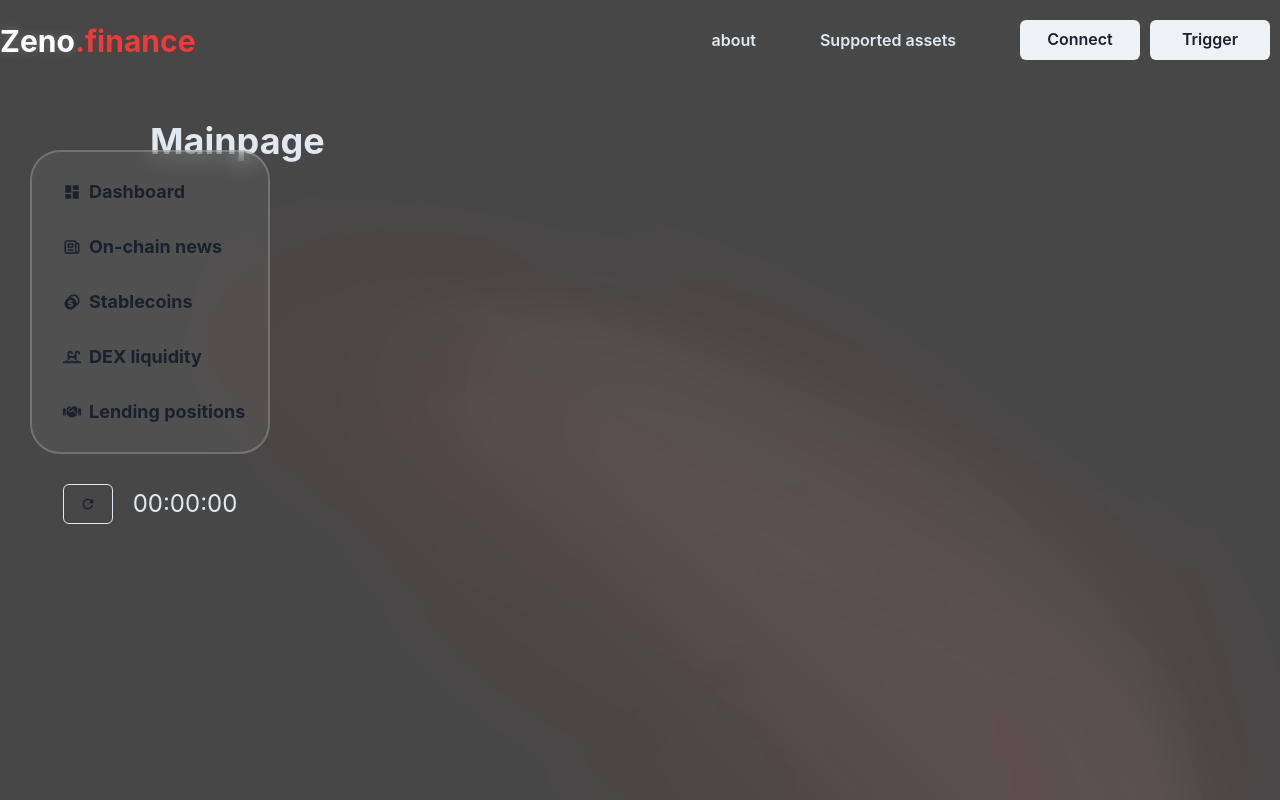
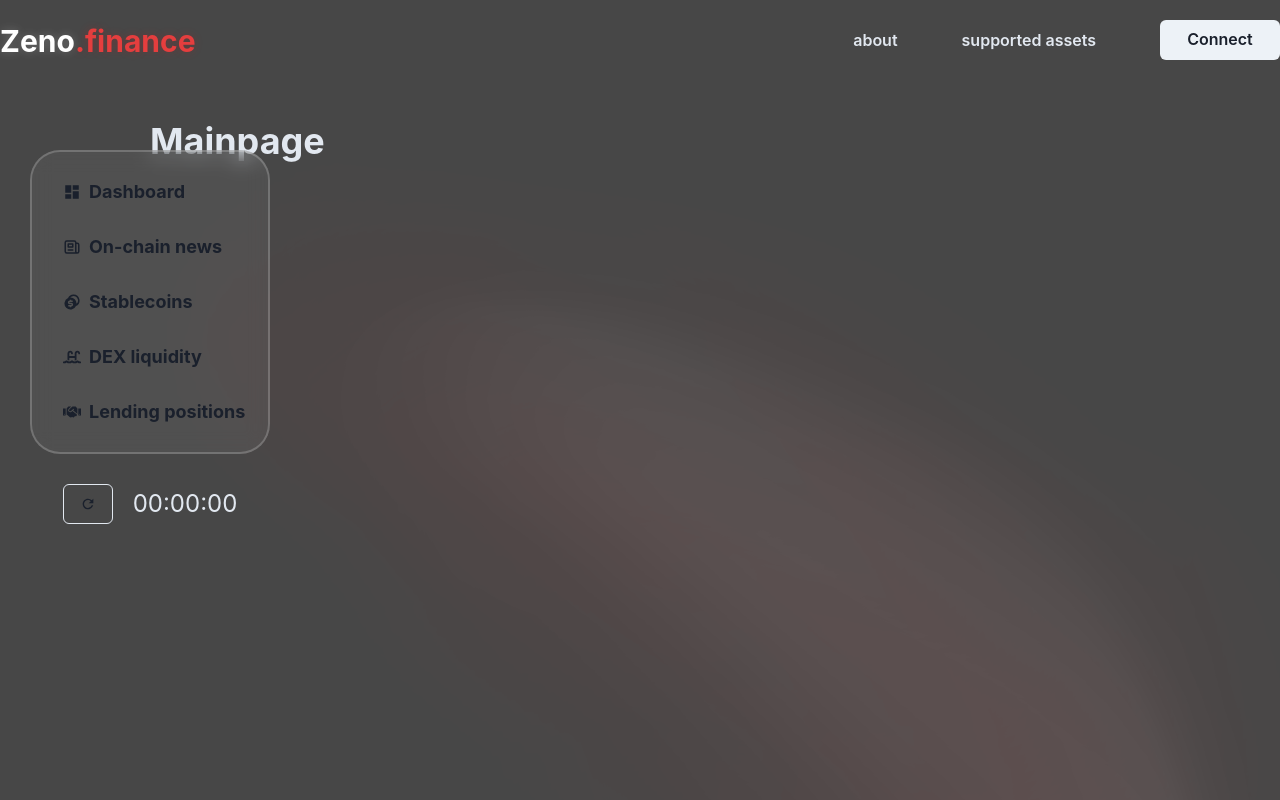
Before and after one commit to LordEvendim/zeno-finance, a React (Create React App) app: page / in a window 1280 px wide. Shown: the top 800 px of the page. Built offline with nearby package versions, Linux system fonts and the light colour scheme; no server answers.

Commit message:
refactor: remove trigger button

```diff
--- a/src/components/NavigationBar.tsx
+++ b/src/components/NavigationBar.tsx
@@ -55,7 +55,7 @@
           </Button>
           <Button variant="link">
             <NavLink to={"/dashboard"}>
-              <Text color={"gray.200"}>Supported assets</Text>
+              <Text color={"gray.200"}>supported assets</Text>
             </NavLink>
           </Button>
 
@@ -92,16 +92,6 @@
             </Button>
           )}
         </HStack>
-        <Button
-          m={"10px"}
-          w={120}
-          h={10}
-          fontSize={"md"}
-          isLoading={isConnecting}
-          onClick={() => useDataFeeds.getState().fetchData()}
-        >
-          Trigger
-        </Button>
       </Flex>
     </Box>
   );
```
